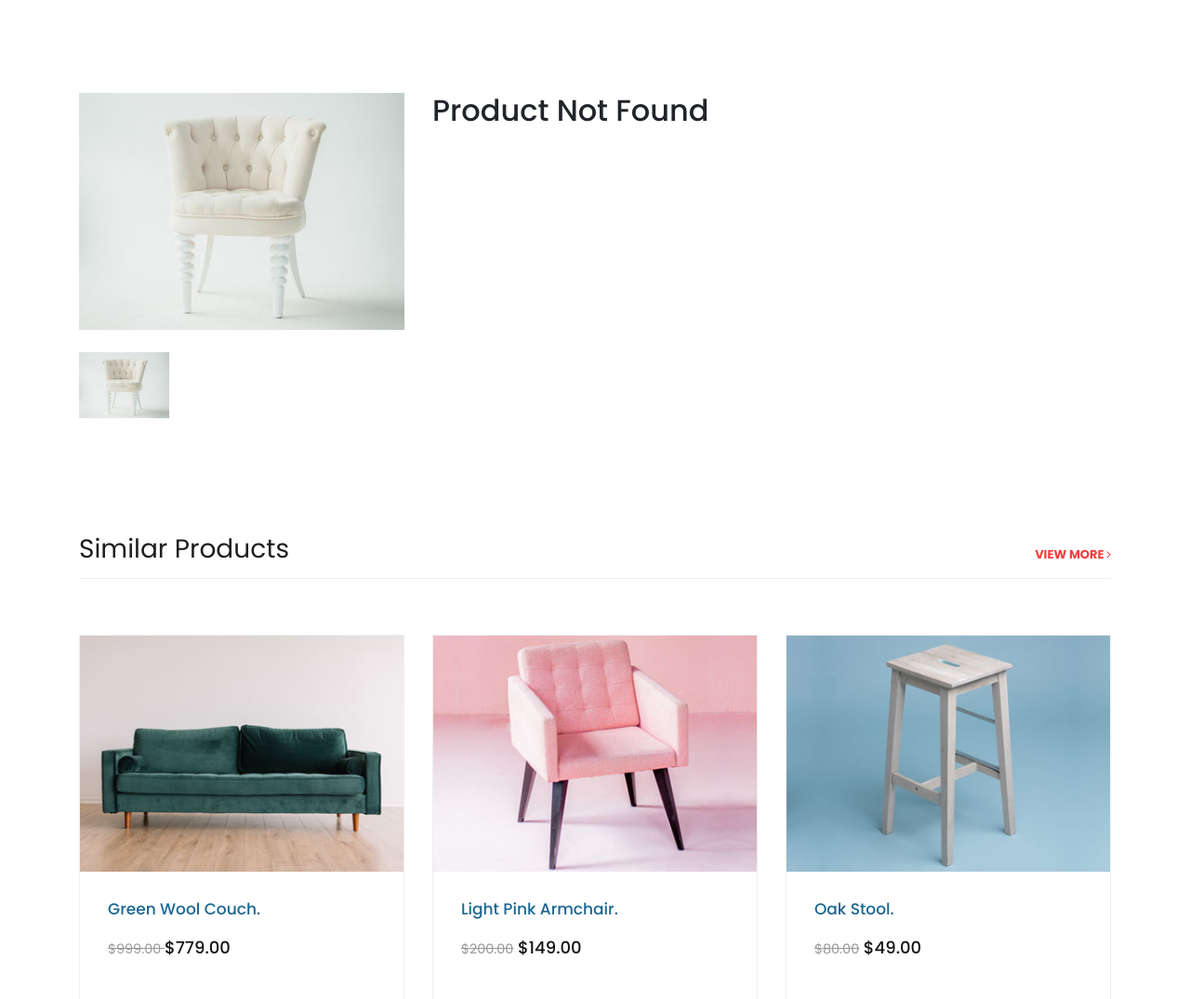
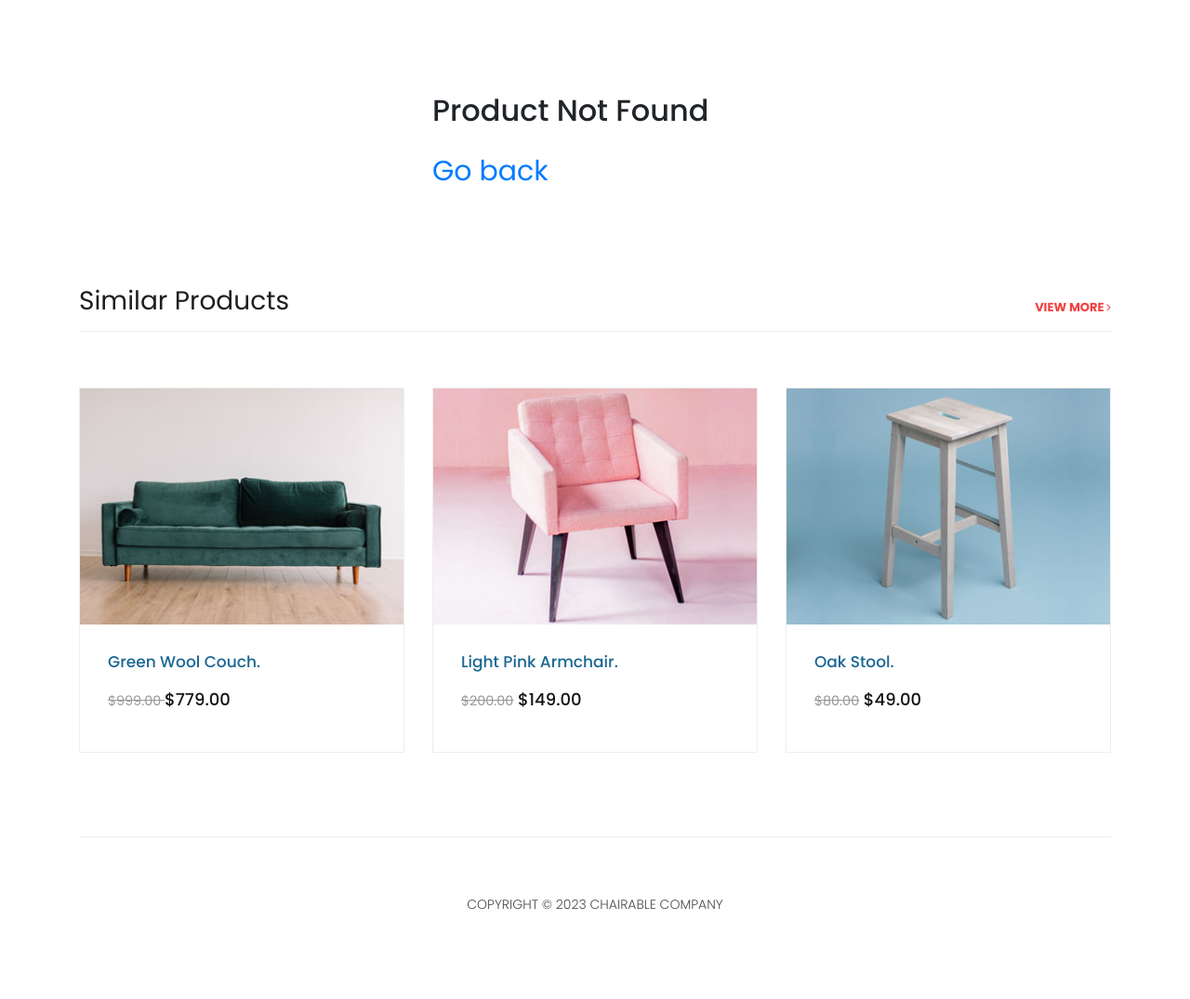
Before and after one commit to VanBaoTam/ECommerce_Furniture_Web, a PHP site: page /product-details.php?id=4 in a window 1280 px wide. Shown: the part 456-1531 px from the top of the page at 93% size. After the commit the page ends 1434 px from the top, so only its background shows below. Run offline with PHP 8.4, Linux system fonts and the light colour scheme; data that the repository does not hold is empty.

Commit message:
adjust: handle get detail's error

```diff
--- a/modules/products/getDetail.php
+++ b/modules/products/getDetail.php
@@ -8,7 +8,11 @@ function GetDetail($id)
             $stmt->bindParam(':id', $id, PDO::PARAM_INT);
             $stmt->execute();
             $result = $stmt->fetchAll(PDO::FETCH_ASSOC);
-            return $result[0];
+            if (count($result) > 0) {
+                  return $result[0];
+            } else {
+                  return null;
+            }
       } catch (PDOException $e) {
             echo "<script>console.log(FETCHING FAILED. Error: " . $e->getMessage() . "' );</script>";
       }
--- a/modules/products/handleGetDetail.php
+++ b/modules/products/handleGetDetail.php
@@ -69,15 +69,9 @@ if (isset($_GET["id"])) {
             <div class="container">
               <div class="row">
                 <div class="col-md-4 col-xs-12">
-                  <div>
-                    <img src="assets/images/product-1-370x270.jpg" alt="" class="img-fluid wc-image">
-                  </div>
                   <br>
                   <div class="row">
                     <div class="col-sm-4 col-xs-6">
-                      <div>
-                        <img src="assets/images/product-1-370x270.jpg" alt="" class="img-fluid">
-                      </div>
                       <br>
                     </div>
                   </div>
@@ -86,13 +80,14 @@ if (isset($_GET["id"])) {
                   <form action="#" method="post" class="form">
                     <h2>Product Not Found</h2>
                   </form>
+                  <br>
+                  <a href="products.php" style="font-size:30px">Go back</a>
                 </div>
               </div>
             </div>
           </div>';
   }
 } else {
-  // Your existing code for when id is not set
-  echo '<div class="products">...</div>';
+  echo '<script> window.location.href = "products.php";</script>';
 }
 ?>
```
